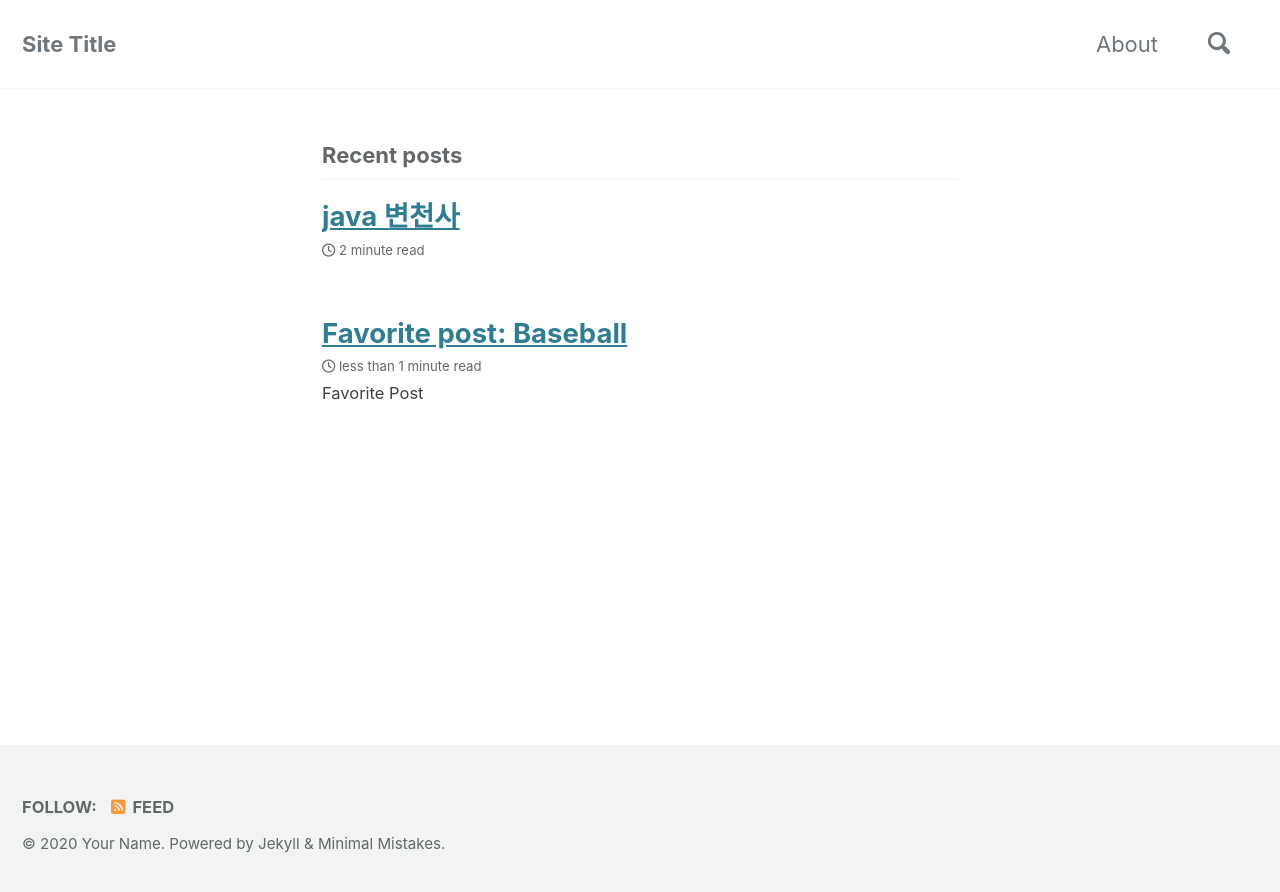
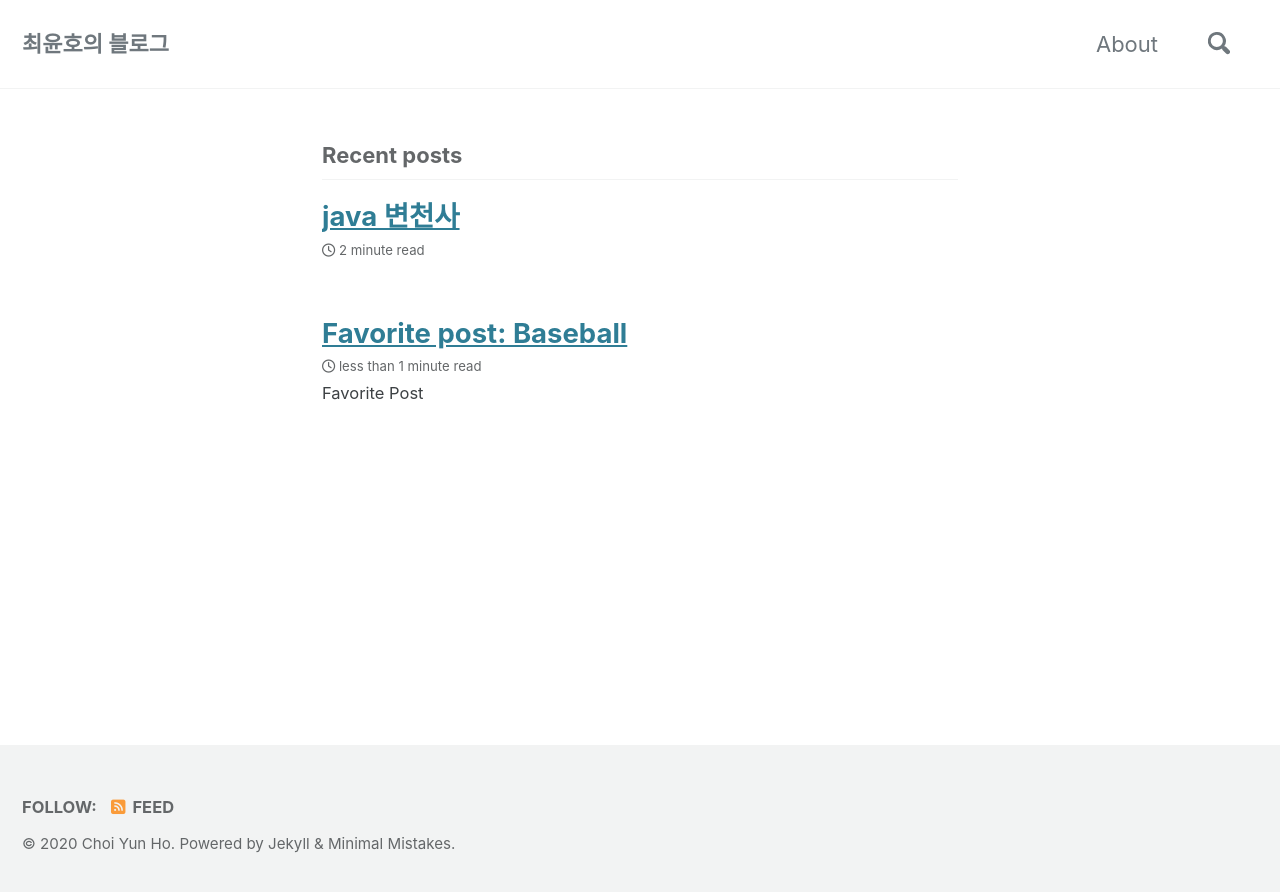
Before and after one commit to dbsgh10/dbsgh10.github.io, a Jekyll site: the page built from index.markdown, in a window 1280 px wide. Shown: the top 892 px of the page. Built offline with Jekyll 4.4.1, drawn with Linux system fonts in a browser that asks for light colours; cached includes are drawn as plain includes; nearby versions of some CDN libraries; the list of posts is cut into pages by our own code.

Commit message:
config 재설정

```diff
--- a/_config.yml
+++ b/_config.yml
@@ -16,12 +16,12 @@ minimal_mistakes_skin    : "default" # "air", "aqua", "contrast", "dark", "dirt"
 
 # Site Settings
 locale                   : "en-US"
-title                    : "Site Title"
+title                    : "최윤호의 블로그"
 title_separator          : "-"
 subtitle                 : # site tagline that appears below site title in masthead
-name                     : "Your Name"
+name                     : "Choi Yun Ho"
 description              : "An amazing website."
-url                      : "https://dbsgh10.github.io"# the base hostname & protocol for your site e.g. "https://mmistakes.github.io"
+url                      : "https://dbsgh10.github.io" # the base hostname & protocol for your site e.g. "https://mmistakes.github.io"
 baseurl                  : # the subpath of your site, e.g. "/blog"
 repository               : "dbsgh10/dbsgh10.github.io"# GitHub username/repo-name e.g. "mmistakes/minimal-mistakes"
 teaser                   : # path of fallback teaser image, e.g. "/assets/images/500x300.png"
@@ -93,11 +93,11 @@ analytics:
 
 # Site Author
 author:
-  name             : "Your Name"
+  name             : "Choi Yun Ho"
   avatar           : # path of avatar image, e.g. "/assets/images/bio-photo.jpg"
-  bio              : "I am an **amazing** person."
+  bio              : "I am a student at Incheon University."
   location         : "Somewhere"
-  email            :
+  email            : "sister1290@inu.ac.kr"
   links:
     - label: "Email"
       icon: "fas fa-fw fa-envelope-square"
@@ -113,7 +113,7 @@ author:
       # url: "https://facebook.com/"
     - label: "GitHub"
       icon: "fab fa-fw fa-github"
-      # url: "https://github.com/"
+      url: "https://github.com/dbsgh10"
     - label: "Instagram"
       icon: "fab fa-fw fa-instagram"
       # url: "https://instagram.com/"
```
